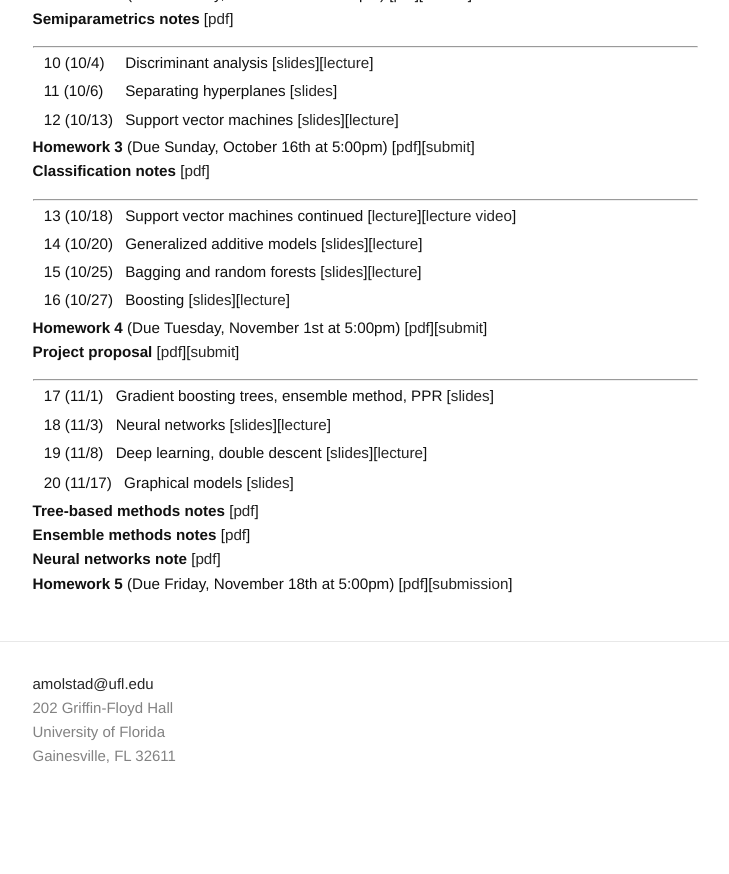
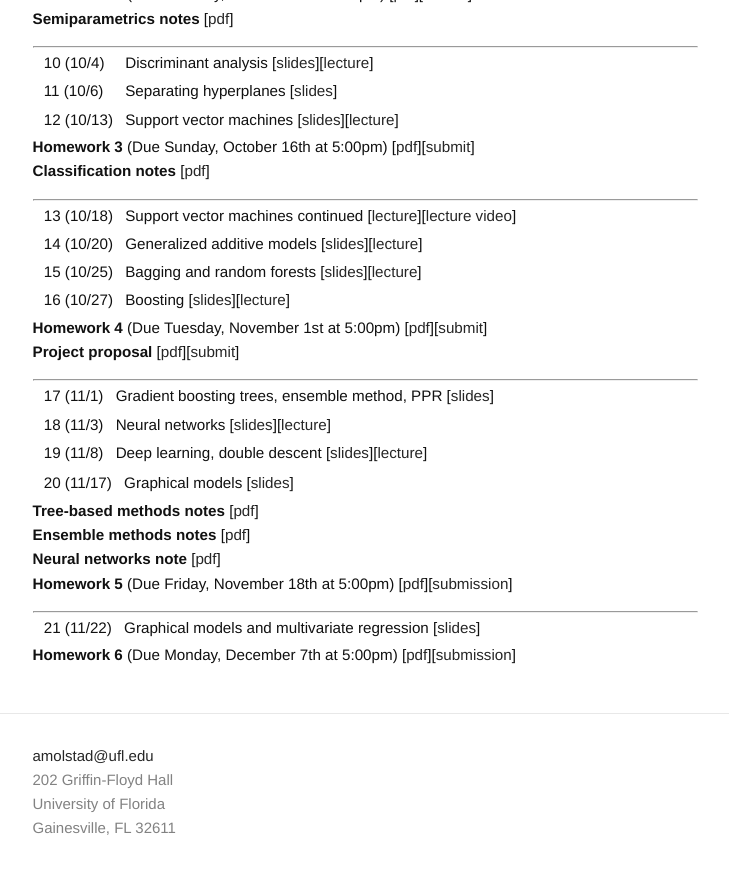
Before and after one commit to ajmolstad/ajmolstad.github.io, a Jekyll site: the page built from F22_STA7233.md, in a window 1280 px wide and 900 px high, scrolled down 652 px. Shown: the top 874 px of the window, without its empty margins (275-1004 px from the left). Built offline with Jekyll 4.4.1, drawn with Linux system fonts in a browser that asks for light colours; before the commit the page ends 1480 px from its top, so only the background shows below that.

Commit message:
Update F22_STA7233.md

```diff
--- a/F22_STA7233.md
+++ b/F22_STA7233.md
@@ -73,3 +73,10 @@ Note that you must be logged into your UFL eLearning account to access course ma
 **Ensemble methods notes** [[pdf](https://ufl.instructure.com/files/73708833/download?download_frd=1)]
 **Neural networks note** [[pdf](https://ufl.instructure.com/files/73708798/download?download_frd=1)]
 **Homework 5** (Due Friday, November 18th at 5:00pm) [[pdf](https://ufl.instructure.com/files/73117676/download?download_frd=1)][[submission](https://ufl.instructure.com/courses/463961/assignments/5424665)]
+
+
+-----------------
+
+|| 21 (11/22) || Graphical models and multivariate regression [[slides](https://ufl.instructure.com/courses/463961/assignments/5438159)] ||
+
+**Homework 6** (Due Monday, December 7th at 5:00pm) [[pdf](https://ufl.instructure.com/files/74009164/download?download_frd=1)][[submission](https://ufl.instructure.com/courses/463961/assignments/5438159)]
```
